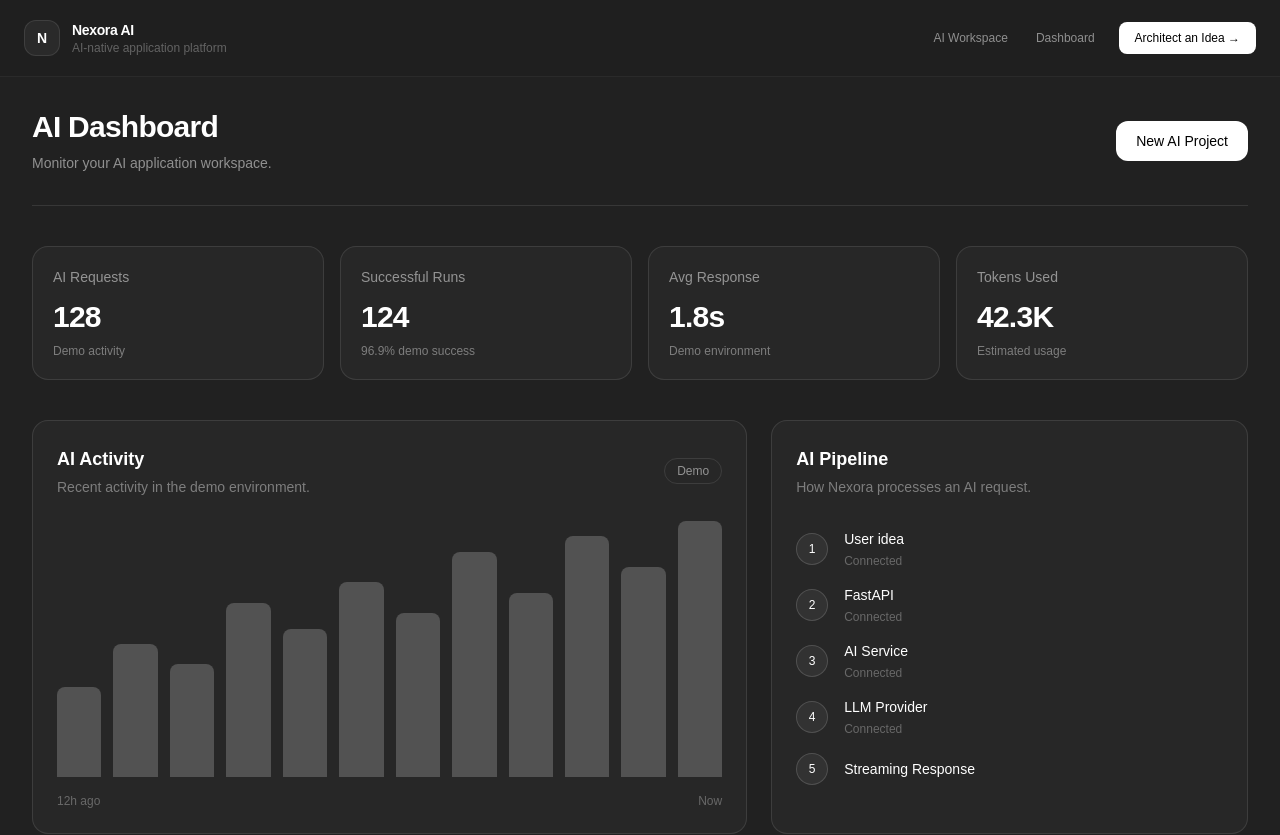
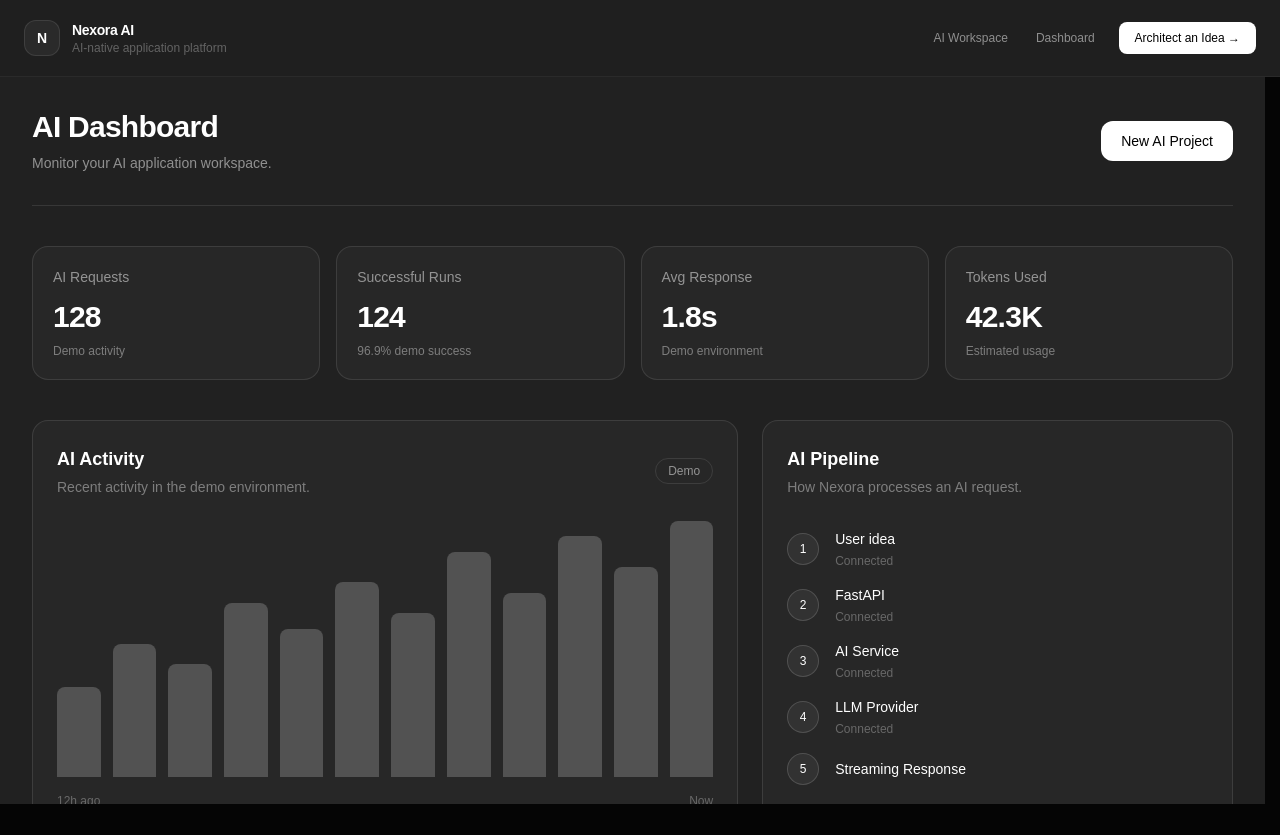
Before and after one commit to weblinkify/Nexora-AI, a Next.js app in the folder apps/web/: page /dashboard in a window 1280 px wide. Shown: the top 835 px of the page. After the commit the page ends 804 px from the top, so only its background shows below. Built offline with nearby package versions, Linux system fonts and the light colour scheme.

Commit message:
refactor: layout scroll

```diff
--- a/apps/web/app/layout.tsx
+++ b/apps/web/app/layout.tsx
@@ -15,9 +15,12 @@ export default function RootLayout({
 }>) {
   return (
     <html lang="en">
-      <body className="min-h-screen bg-[#050505] text-white">
+      <body className="h-screen overflow-hidden bg-[#050505] text-white">
         <Navbar />
-        {children}
+
+        <div className="h-[calc(100vh-73px)] overflow-y-auto [scrollbar-gutter:stable]">
+          {children}
+        </div>
       </body>
     </html>
   );
```
